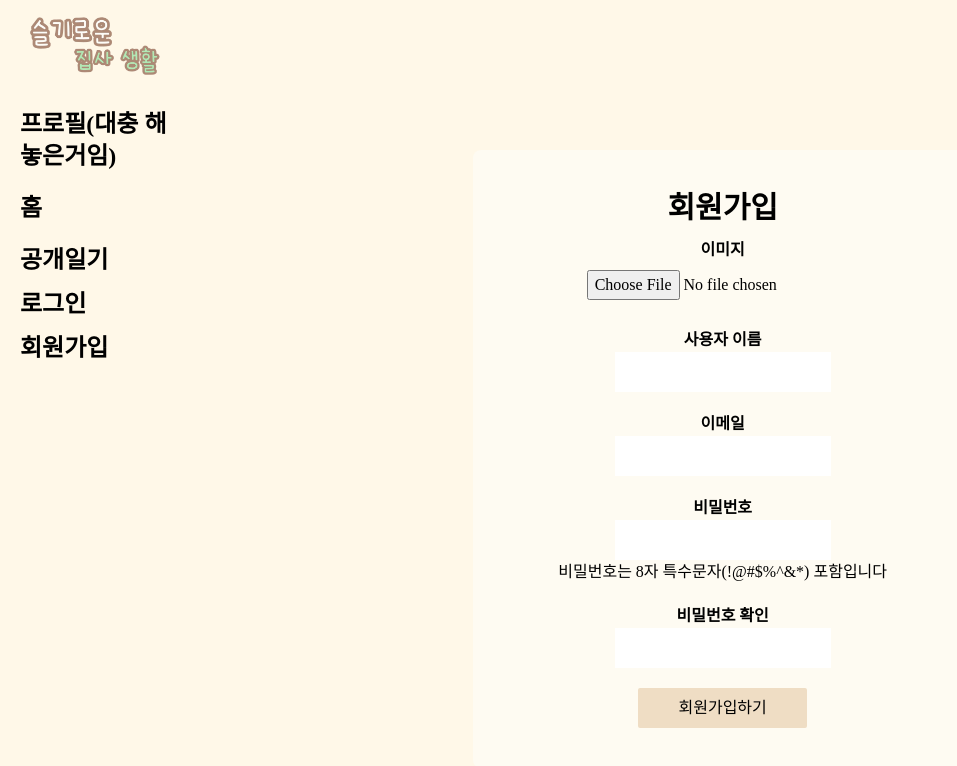
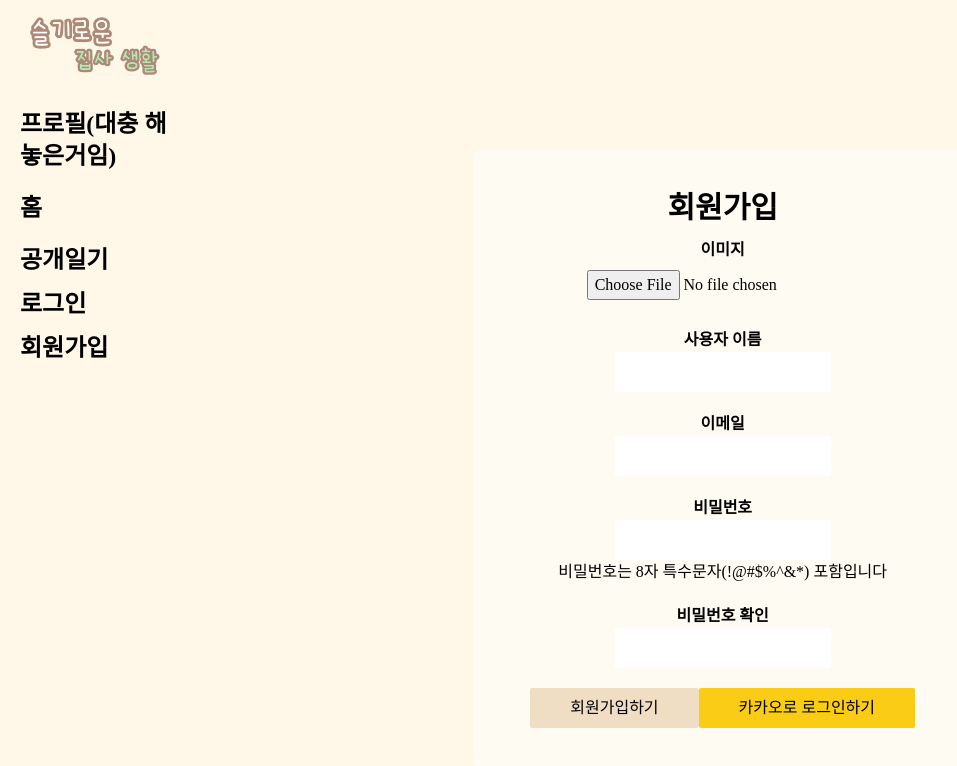
Before and after one commit to Sunjji/Sunjji, a Next.js app: page /sign-up in a window 1280 px wide. Shown: the top 766 px of the page, without its empty margins (0-957 px from the left). Built offline with nearby package versions, Linux system fonts and the light colour scheme; no server answers; a web font is replaced by a local one.

Commit message:
feat: 카카오 로그인 추가

```diff
--- a/app/(providers)/(root)/sign-up/page.tsx
+++ b/app/(providers)/(root)/sign-up/page.tsx
@@ -61,6 +61,20 @@ function SignUpPage() {
     router.push("/");
     return alert("회원가입에 성공하셨습니다");
   };
+  const handleClickKakaoSignUp = async () => {
+    const { data, error } = await supabase.auth.signInWithOAuth({
+      provider: "kakao",
+      // options: {
+      //   queryParams: {
+      //     access_type: "offline",
+      //     prompt: "consent",
+      //   },
+      // },
+    });
+
+    // if (data) alert("로그인 성공");
+    if (error) alert("로그인실패");
+  };
 
   return (
     <main className="flex justify-center">
@@ -117,6 +131,12 @@ function SignUpPage() {
         >
           회원가입하기
         </button>
+        <button
+          className="bg-yellow-400 p-2 px-10 rounded-sm"
+          onClick={handleClickKakaoSignUp}
+        >
+          카카오로 로그인하기
+        </button>
       </ul>
     </main>
   );
--- a/app/(providers)/_components/AuthProvider.tsx
+++ b/app/(providers)/_components/AuthProvider.tsx
@@ -21,6 +21,7 @@ function AuthProvider({ children }: PropsWithChildren) {
     fetchUser();
 
     supabase.auth.onAuthStateChange((event, session) => {
+      console.log("session?.user", session?.user);
       if (session?.user) {
         setCurrentUserId(session.user.id);
         logIn();
```
Also changed, not shown: app/(providers)/(root)/my-page/_components/UserProfile.tsx (+9 -6 lines).
